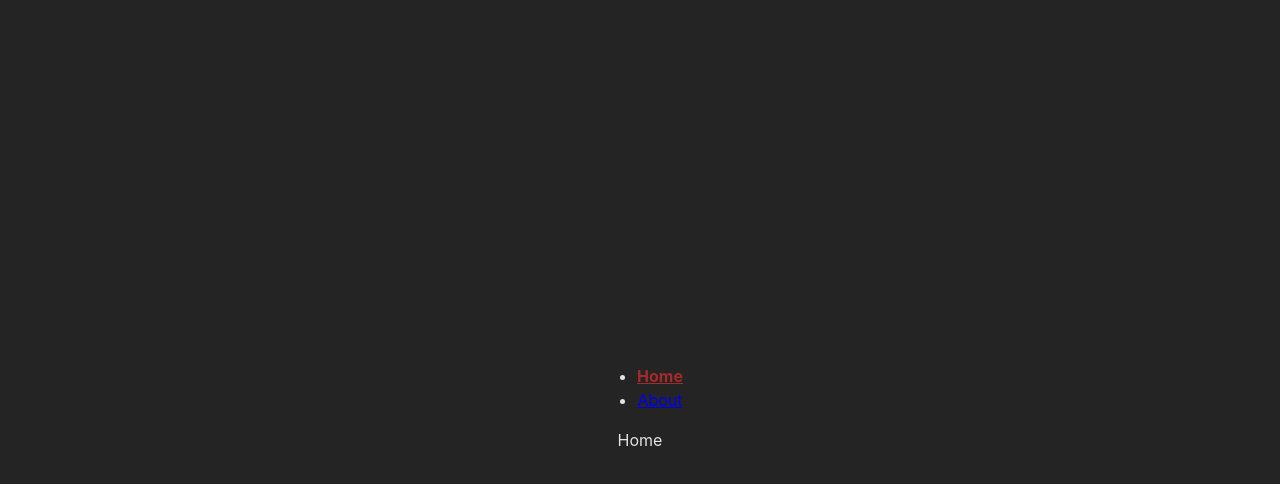
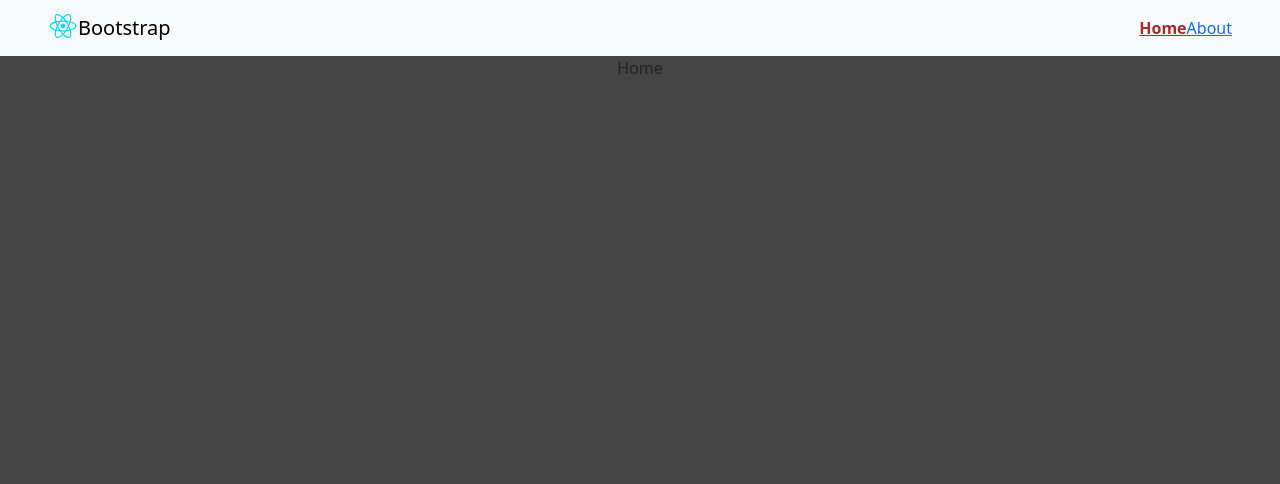
Before and after one commit to DiferoX/aastaffing, a React (Vite) app: page / in a window 1280 px wide. Shown: the top 484 px of the page. Built offline with nearby package versions, Linux system fonts and the light colour scheme.

Commit message:
config BrowserRouter

```diff
--- a/index.html
+++ b/index.html
@@ -5,9 +5,15 @@
     <link rel="icon" type="image/svg+xml" href="/vite.svg" />
     <meta name="viewport" content="width=device-width, initial-scale=1.0" />
     <title>Vite + React</title>
+
+    <!-- Bootstrap -->
+    <link href="https://cdn.jsdelivr.net/npm/bootstrap@5.3.1/dist/css/bootstrap.min.css" rel="stylesheet" integrity="sha384-4bw+/aepP/YC94hEpVNVgiZdgIC5+VKNBQNGCHeKRQN+PtmoHDEXuppvnDJzQIu9" crossorigin="anonymous">
   </head>
   <body>
     <div id="root"></div>
     <script type="module" src="/src/main.jsx"></script>
+
+    <!-- Bootstrap -->
+    <script src="https://cdn.jsdelivr.net/npm/bootstrap@5.3.1/dist/js/bootstrap.bundle.min.js" integrity="sha384-HwwvtgBNo3bZJJLYd8oVXjrBZt8cqVSpeBNS5n7C8IVInixGAoxmnlMuBnhbgrkm" crossorigin="anonymous"></script>
   </body>
 </html>
--- a/src/App.css
+++ b/src/App.css
@@ -1,6 +1,8 @@
 #root {
-  max-width: 1280px;
+  min-width: 100%;
+  min-height: 100vh;
+  background-color: #444;
   margin: 0 auto;
-  padding: 2rem;
+  /* padding: 2rem; */
   text-align: center;
 }
--- a/src/App.jsx
+++ b/src/App.jsx
@@ -8,6 +8,7 @@
 function App() {
 
   return (
+    <div>
       <BrowserRouter >
 
         <Navbar />
@@ -18,6 +19,7 @@
           <Route path='*' element={<NotFound />} />
         </Routes>
       </BrowserRouter>
+    </div>
   )
 }
 
--- a/src/components/Navbar.jsx
+++ b/src/components/Navbar.jsx
@@ -1,10 +1,48 @@
 import React from 'react'
 import './Navbar.css'
+import logo from '../assets/react.svg'
 import { NavLink } from 'react-router-dom'
 
 const Navbar = () => {
   return (
-    <div>
+    <nav className="navbar navbar-expand-lg bg-body-tertiary">
+      <div className="container-fluid px-5">
+        <a className="navbar-brand" href="#">
+          <img src={logo} alt="Logo" width="30" height="24" className="d-inline-block align-text-top" />
+          Bootstrap
+        </a>
+        <button className="navbar-toggler" type="button" data-bs-toggle="collapse" data-bs-target="#navbarSupportedContent" aria-controls="navbarSupportedContent" aria-expanded="false" aria-label="Toggle navigation">
+          <span className="navbar-toggler-icon"></span>
+        </button>
+        <div className="collapse navbar-collapse" id="navbarSupportedContent">
+          <ul className="navbar-nav ms-auto mb-2 mb-lg-0">
+            <li className="nav-item">
+              <NavLink
+                className={({isActive}) => isActive ? "active" : ""}
+                to='/'
+              >
+                Home
+              </NavLink>
+            </li>
+            <li className="nav-item">
+              <NavLink
+                className={({isActive}) => isActive ? "active" : ""}
+                to='/about'
+              >
+                About
+              </NavLink>
+            </li>
+          </ul>
+        </div>
+      </div>
+    </nav>
+  )
+}
+
+export default Navbar
+
+
+{/* <nav className='navigation navbar navbar-expand-lg navbar-light'>
       <ul>
         <li>
           <NavLink
@@ -15,11 +53,12 @@
           </NavLink>
         </li>
         <li>
-          <NavLink to='/about'>About</NavLink>
+          <NavLink
+            className={({isActive}) => isActive ? "active" : ""}
+            to='/about'
+          >
+            About
+          </NavLink>
         </li>
       </ul>
-    </div>
-  )
-}
-
-export default Navbar
+    </nav> */}
--- a/src/index.css
+++ b/src/index.css
@@ -1,4 +1,11 @@
-:root {
+* {
+  margin: 0;
+  padding: 0;
+  box-sizing: border-box;
+}
+
+
+/* :root {
   font-family: Inter, system-ui, Avenir, Helvetica, Arial, sans-serif;
   line-height: 1.5;
   font-weight: 400;
@@ -20,4 +27,4 @@
   place-items: center;
   min-width: 320px;
   min-height: 100vh;
-}
+} */
```
Lines whose indentation alone changed are shown as unchanged.
